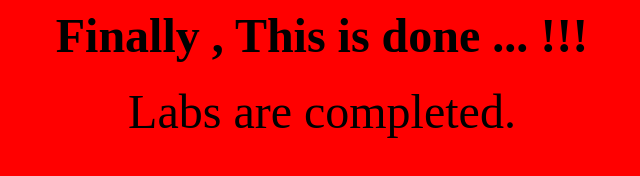
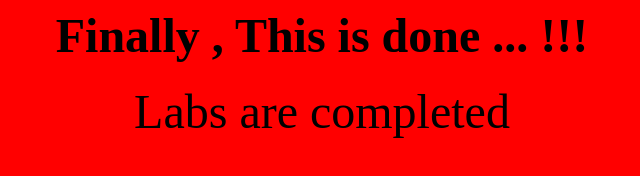
Before and after one commit to shekharshin/shekhar-BG, a plain HTML site: page index.html in a window 1280 px wide. Shown: the whole page, without its empty margins (318-958 px from the left). Drawn offline with Linux system fonts and the light colour scheme.

Commit message:
Update index.html

```diff
--- a/index.html
+++ b/index.html
@@ -2,7 +2,7 @@
   <body style = "background-color:red">
      <center>
             <h1> <FONT SIZE =8>Finally , This is done ... !!! </FONT></h1>
-            <p1> <FONT SIZE = 10 > Labs are completed. </p1>
+            <p1> <FONT SIZE = 10 > Labs are completed </p1>
      </center>
   </body>
   </html>
```
